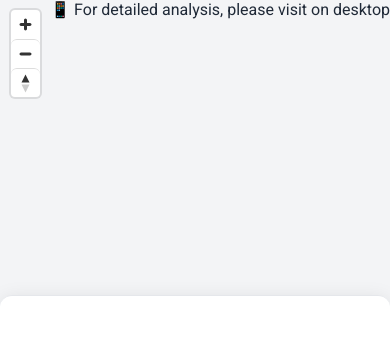
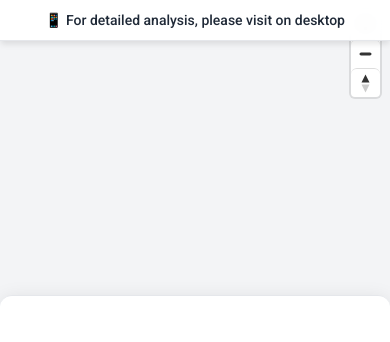
Before and after one commit to zhao-weijie/hdb_resale_map, a website built with Vite: page index.html in a window 390 px wide. Built offline with nearby package versions, Linux system fonts and the light colour scheme; no server answers; files whose address does not match are found by name; what @deck.gl/layers, @deck.gl/mapbox, @sgratzl/chartjs-chart-boxplot, apache-arrow would draw is missing.

Commit message:
fixed mobile layout where mobile banner was part of flex layout

```diff
--- a/src/style.css
+++ b/src/style.css
@@ -446,6 +446,28 @@
     display: none;
 }
 
+/* Mobile Banner Styling - Absolute position to prevent flex disruption */
+#mobile-banner {
+    position: absolute;
+    top: 0;
+    left: 0;
+    width: 100%;
+    background-color: var(--color-bg-panel);
+    padding: 12px;
+    z-index: 2000;
+    text-align: center;
+    border-bottom: 1px solid var(--color-border);
+    backdrop-filter: blur(8px);
+    box-shadow: 0 4px 6px -1px rgba(0, 0, 0, 0.1);
+}
+
+#mobile-banner p {
+    margin: 0;
+    font-size: 14px;
+    font-weight: 500;
+    color: var(--color-text-main);
+}
+
 @media (max-width: 768px) {
     #analytics-panel {
         width: 100%;
```
